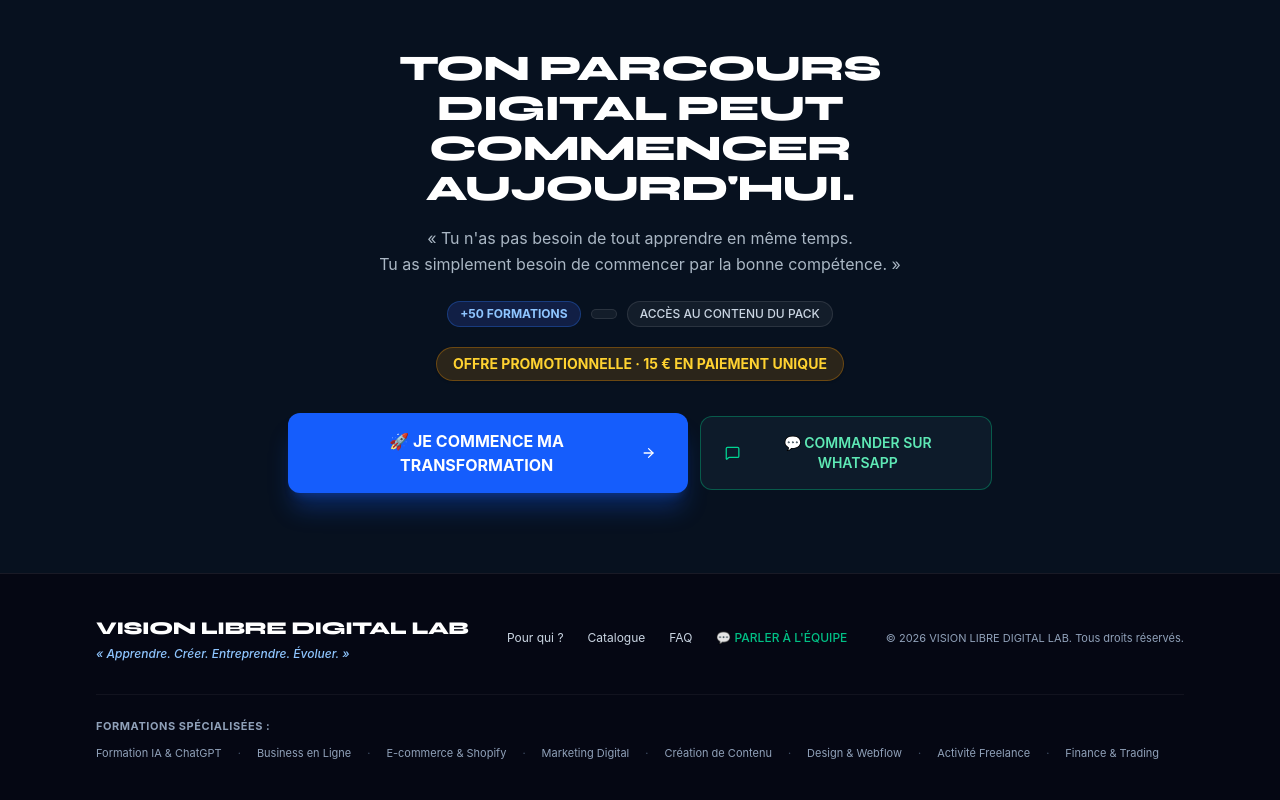
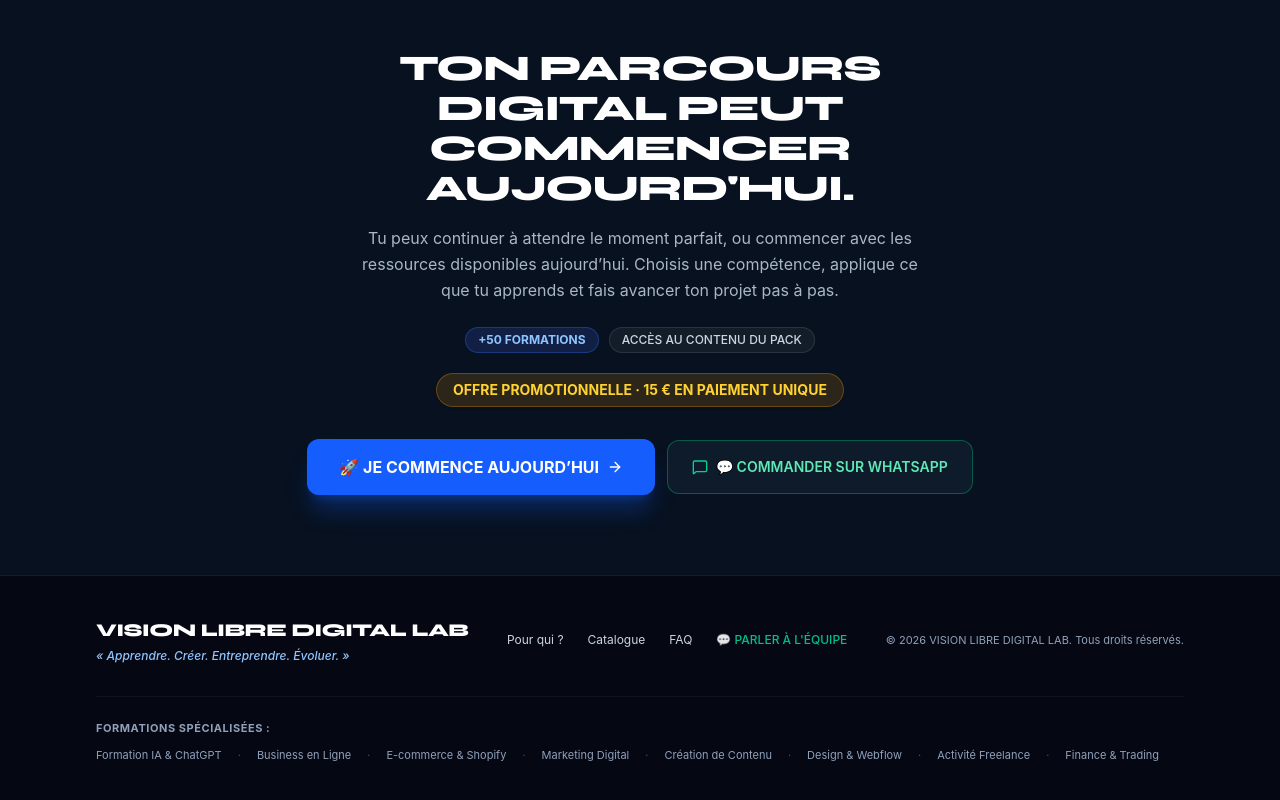
Before and after one commit to abpa80-netizen/Pack-Transformation-Digital-IA, a React (Vite) app: page / in a window 1280 px wide. Shown: the part 6300-7100 px from the top of the page. Built offline with nearby package versions, Linux system fonts and the light colour scheme; no server answers.

Commit message:
Improve final call to action and remove empty badge

```diff
--- a/src/components/FinalCtaCompact.tsx
+++ b/src/components/FinalCtaCompact.tsx
@@ -26,16 +26,13 @@ export const FinalCtaCompact: React.FC<FinalCtaCompactProps> = ({ onOrderClick }
         </h2>
 
         <p className="text-sm sm:text-base text-[#AAB7C4] max-w-xl mx-auto leading-relaxed mb-6">
-          « Tu n'as pas besoin de tout apprendre en même temps.<br />
-          Tu as simplement besoin de commencer par la bonne compétence. »
+          Tu peux continuer à attendre le moment parfait, ou commencer avec les ressources disponibles aujourd’hui. Choisis une compétence, applique ce que tu apprends et fais avancer ton projet pas à pas.
         </p>
 
         {/* Badges de contenu inclus */}
         <div className="flex flex-wrap items-center justify-center gap-2.5 mb-5">
           <span className="px-3 py-1 rounded-full bg-blue-950/70 border border-blue-500/30 text-xs font-bold text-blue-300">
             +50 FORMATIONS
-          </span>
-          <span className="px-3 py-1 rounded-full bg-white/[0.05] border border-white/[0.1] text-xs font-medium text-slate-300">
           </span>
           <span className="px-3 py-1 rounded-full bg-white/[0.05] border border-white/[0.1] text-xs font-medium text-slate-300">
             ACCÈS AU CONTENU DU PACK
@@ -53,7 +50,7 @@ export const FinalCtaCompact: React.FC<FinalCtaCompactProps> = ({ onOrderClick }
             onClick={onOrderClick}
             className="w-full sm:w-auto inline-flex items-center justify-center gap-2 px-8 py-4 text-sm sm:text-base font-bold text-white bg-blue-600 hover:bg-blue-500 rounded-xl shadow-xl shadow-blue-600/30 transition-all active:scale-[0.98] cursor-pointer"
           >
-            <span>🚀 JE COMMENCE MA TRANSFORMATION</span>
+            <span>🚀 JE COMMENCE AUJOURD’HUI</span>
             <ArrowRight className="w-4 h-4" />
           </button>
 
```
